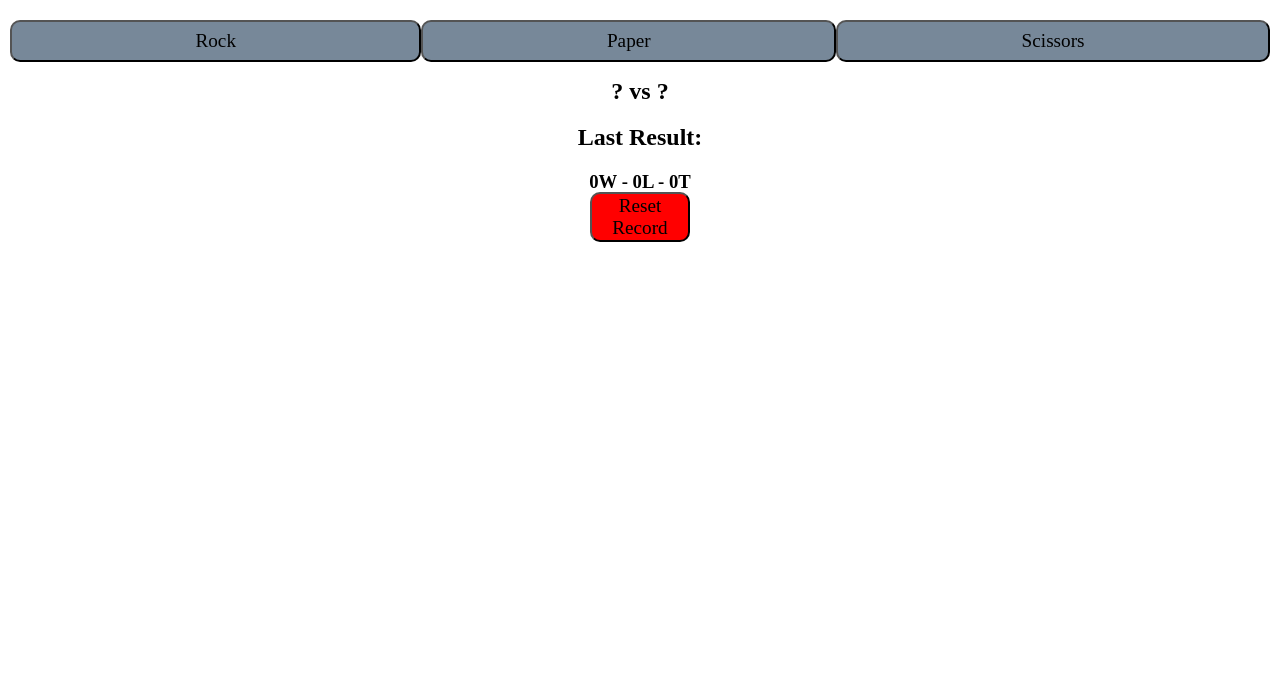
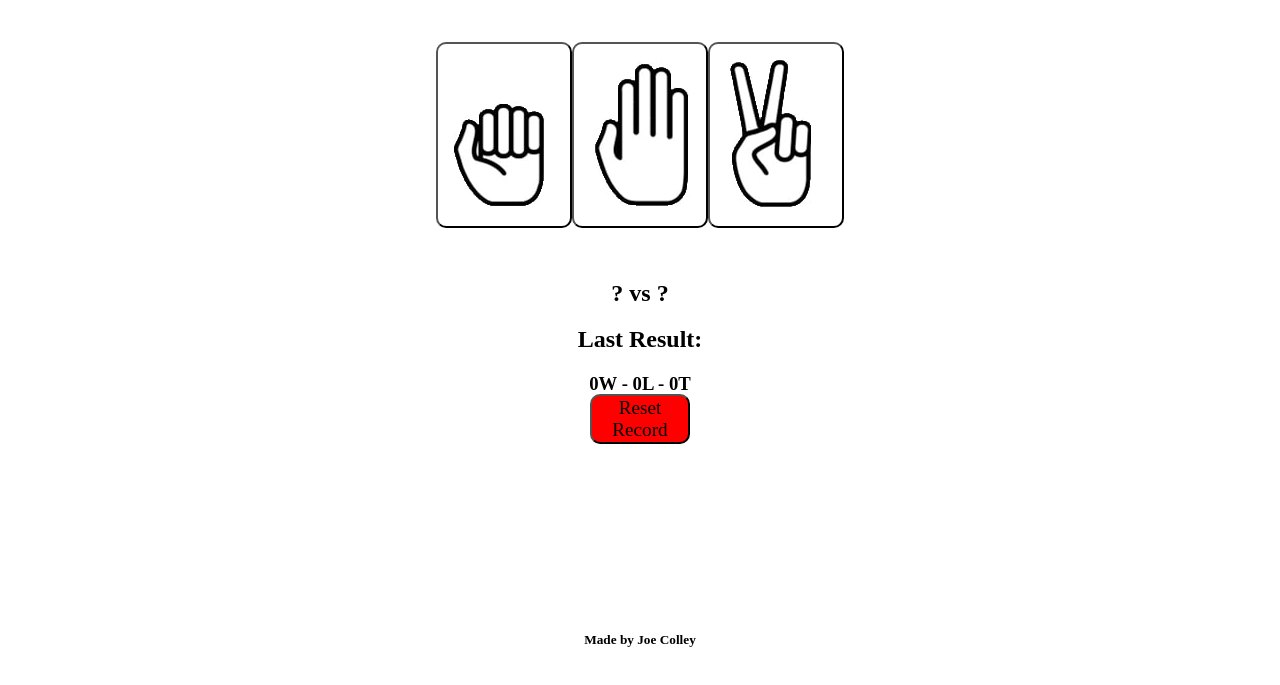
Before and after one commit to JoeThCo/joe-react, a React app in the folder joe-react-project/: page / in a window 1280 px wide. Shown: the part 53-738 px from the top of the page. Built offline with nearby package versions, Linux system fonts and the light colour scheme.

Commit message:
Bob Changes and CSS centering

```diff
--- a/joe-react-project/src/RPS/rps.css
+++ b/joe-react-project/src/RPS/rps.css
@@ -5,18 +5,17 @@ button {
   transition: all 0.15s ease-in-out;
   text-align: center;
   height: 150%;
-  background-color: lightslategray;
+  background-color: white;
   font-size: larger;
   font-family: "Times New Roman", Times, serif;
 }
 
 button:hover {
-  background-color: darkgray;
   transform: scale(1.05);
 }
 
 button:active {
-  background-color: gainsboro;
+  transform: scale(1.25);
 }
 
 .reset button {
@@ -60,3 +59,14 @@ h3 {
   text-align: center;
   font-family: "Times New Roman", Times, serif;
 }
+h5 {
+  margin: 15%;
+  text-align: center;
+  font-family: "Times New Roman", Times, serif;
+}
+
+.choices {
+  text-align: center;
+  margin: 0 auto;
+  padding: 2.5%;
+}
--- a/joe-react-project/src/RPS/rps.js
+++ b/joe-react-project/src/RPS/rps.js
@@ -87,13 +87,27 @@ export function RPS() {
     }
   }
 
+  /* <div className="grid-container">
+        <Choice onClick={onPlayerGuess} whatChoice={rock} />
+        <Choice onClick={onPlayerGuess} whatChoice={paper} />
+        <Choice onClick={onPlayerGuess} whatChoice={scissors} />
+      </div> */
+  /* <div className="grid-container">
+        {[rock, paper, scissors].map((value) => (
+          <Choice onClick={onPlayerGuess} whatChoice={value} />
+        ))}
+      </div> */
+
   return (
     <div>
       <h1>Rock Paper Scissors</h1>
-      <div className="grid-container">
-        <button onClick={() => onPlayerGuess(rock)}>{rock}</button>
-        <button onClick={() => onPlayerGuess(paper)}>{paper}</button>
-        <button onClick={() => onPlayerGuess(scissors)}>{scissors}</button>
+      <div>
+        <div className="choices">
+          {[rock, paper, scissors].map((value) => (
+            <button onClick={() => onPlayerGuess(value)}>
+              <img src={`${value}.jpg`} alt={`${value}`}></img>
+            </button>
+          ))}
         </div>
         <h2>
           {playerChoice} vs {cpuChoice}
@@ -104,5 +118,7 @@ export function RPS() {
           <button onClick={() => resetRecord()}>Reset Record</button>
         </div>
       </div>
+      <h5>Made by Joe Colley</h5>
+    </div>
   );
 }
```
Lines whose indentation alone changed are shown as unchanged.
